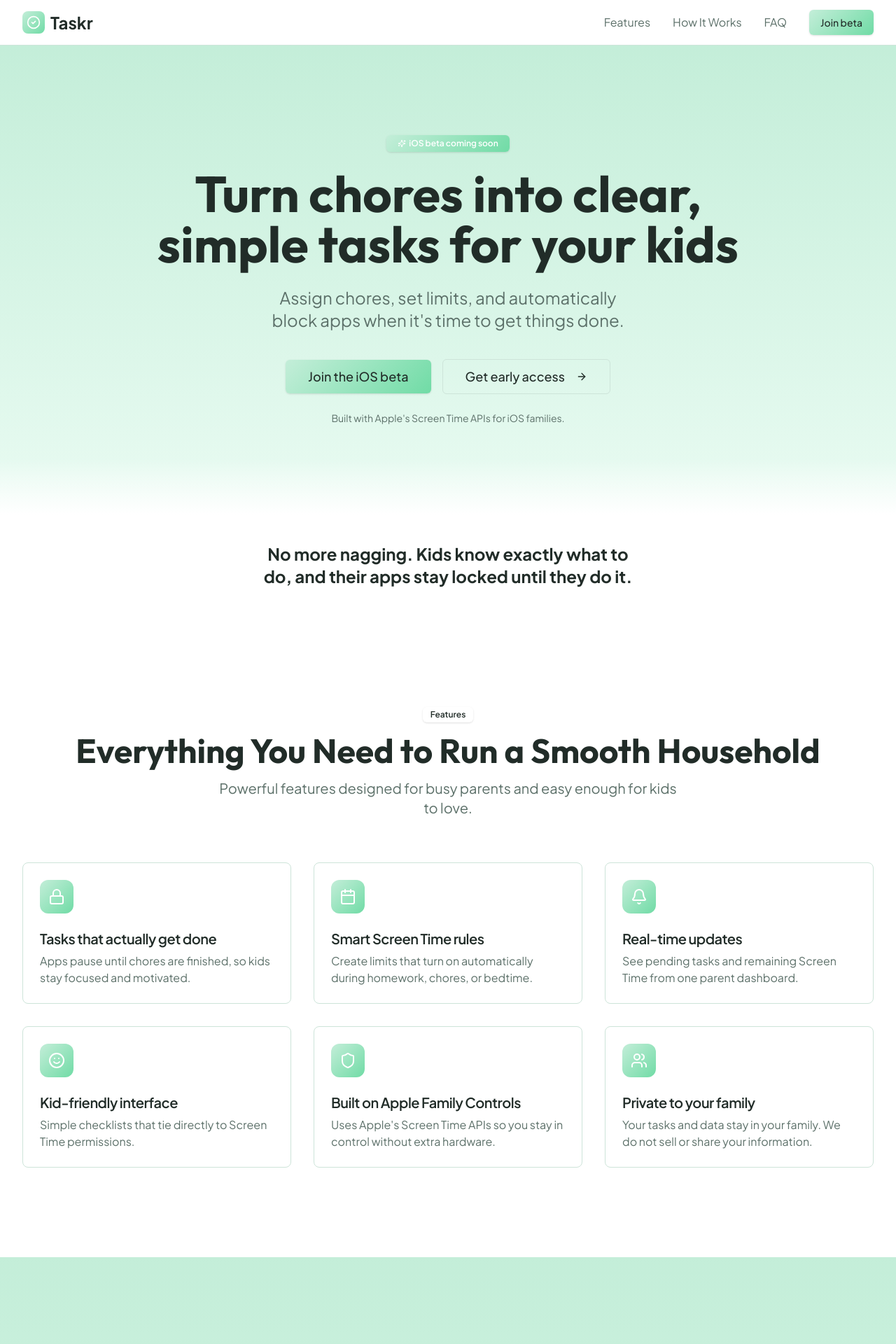
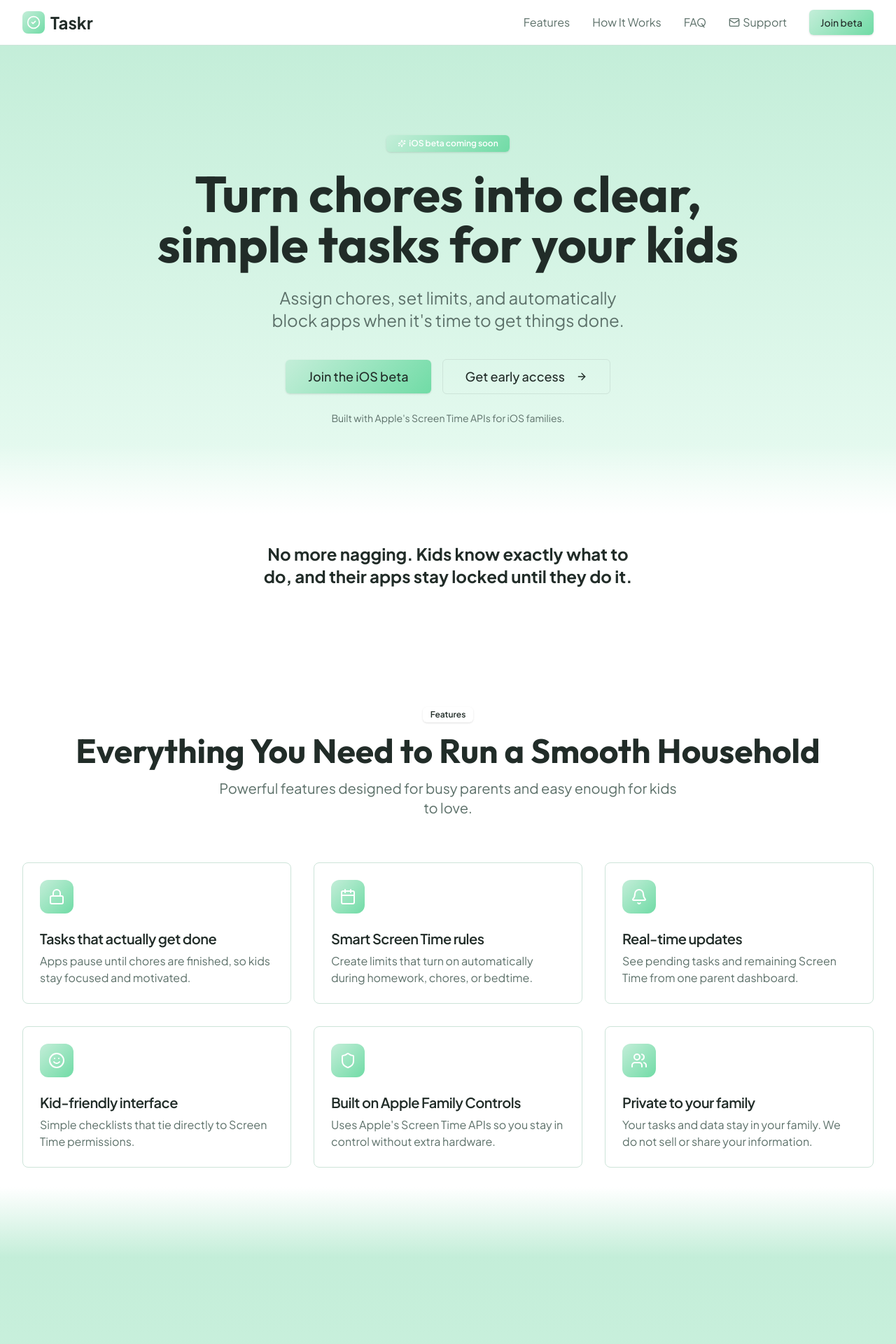
Before and after one commit to johnnywalker100/taskrsite, a Next.js app: page / in a window 1280 px wide. Shown: the top 1920 px of the page at 70% size. Built offline with nearby package versions, Linux system fonts and the light colour scheme.

Commit message:
Add smooth gradient transitions between all sections

```diff
--- a/src/pages/index.tsx
+++ b/src/pages/index.tsx
@@ -1,10 +1,9 @@
 
-import { CheckCircle2, Calendar, Bell, Sparkles, Shield, Smile, ArrowRight, Menu, X, Lock, Smartphone, ListChecks, Users } from "lucide-react";
+import { CheckCircle2, Calendar, Bell, Sparkles, Shield, Smile, ArrowRight, Menu, X, Lock, Smartphone, ListChecks, Users, Mail } from "lucide-react";
 import { Button } from "@/components/ui/button";
 import { Card, CardDescription, CardHeader, CardTitle } from "@/components/ui/card";
 import { Badge } from "@/components/ui/badge";
 import { useState } from "react";
-import Link from "next/link";
 import Head from "next/head";
 
 export default function Home() {
@@ -168,6 +167,10 @@ export default function Home() {
               <a href="#features" className="text-muted-foreground hover:text-foreground transition-colors">Features</a>
               <a href="#how-it-works" className="text-muted-foreground hover:text-foreground transition-colors">How It Works</a>
               <a href="#faq" className="text-muted-foreground hover:text-foreground transition-colors">FAQ</a>
+              <a href="mailto:support@thetaskr.app" className="text-muted-foreground hover:text-foreground transition-colors flex items-center gap-1">
+                <Mail className="w-4 h-4" />
+                Support
+              </a>
               <a href="#early-access">
                 <Button className="gradient-mint border-0 hover:opacity-90 transition-opacity">Join beta</Button>
               </a>
@@ -185,6 +188,10 @@ export default function Home() {
               <a href="#features" className="block py-2 text-muted-foreground hover:text-foreground transition-colors">Features</a>
               <a href="#how-it-works" className="block py-2 text-muted-foreground hover:text-foreground transition-colors">How It Works</a>
               <a href="#faq" className="block py-2 text-muted-foreground hover:text-foreground transition-colors">FAQ</a>
+              <a href="mailto:support@thetaskr.app" className="py-2 text-muted-foreground hover:text-foreground transition-colors flex items-center gap-2">
+                <Mail className="w-4 h-4" />
+                Support
+              </a>
               <a href="#early-access" className="block">
                 <Button className="w-full gradient-mint border-0 hover:opacity-90 transition-opacity">Join beta</Button>
               </a>
@@ -193,7 +200,7 @@ export default function Home() {
         )}
       </nav>
 
-      <section className="relative overflow-hidden gradient-mint-soft py-20 lg:py-32 section-mint-fade-bottom">
+      <section className="relative overflow-hidden gradient-mint-soft py-20 lg:py-32 fade-to-white">
         <div className="absolute inset-0 opacity-10">
           <div className="absolute top-20 left-10 w-72 h-72 bg-mint-medium rounded-full blur-3xl"></div>
           <div className="absolute bottom-20 right-10 w-96 h-96 bg-mint-light rounded-full blur-3xl"></div>
@@ -235,7 +242,7 @@ export default function Home() {
         </p>
       </section>
 
-      <section id="features" className="py-20 lg:py-32 bg-white">
+      <section id="features" className="py-20 lg:py-32 bg-white fade-to-mint">
         <div className="max-w-7xl mx-auto px-4 sm:px-6 lg:px-8">
           <div className="text-center mb-16">
             <Badge className="mb-4 bg-mint-light text-mint-dark">Features</Badge>
@@ -310,7 +317,7 @@ export default function Home() {
         </div>
       </section>
 
-      <section id="how-it-works" className="py-20 lg:py-32 gradient-mint-soft">
+      <section id="how-it-works" className="py-20 lg:py-32 gradient-mint-soft fade-to-white">
         <div className="max-w-7xl mx-auto px-4 sm:px-6 lg:px-8">
           <div className="text-center mb-16">
             <Badge className="mb-4 gradient-mint border-0 text-white">How It Works</Badge>
@@ -390,7 +397,7 @@ export default function Home() {
         </div>
       </section>
 
-      <section id="faq" className="py-20 lg:py-32 bg-white">
+      <section id="faq" className="py-20 lg:py-32 bg-white fade-to-mint">
         <div className="max-w-4xl mx-auto px-4 sm:px-6 lg:px-8">
           <div className="text-center mb-16">
             <Badge className="mb-4 bg-mint-light text-mint-dark">FAQ</Badge>
--- a/src/styles/globals.css
+++ b/src/styles/globals.css
@@ -89,19 +89,52 @@
     text-wrap: balance;
   }
 
-  /* Smooth section transition from mint to white */
+  /* Smooth section transitions */
+
+  /* Mint section fading to white (bottom) */
+  .fade-to-white {
+    position: relative;
+  }
+  .fade-to-white::after {
+    content: '';
+    position: absolute;
+    bottom: 0;
+    left: 0;
+    right: 0;
+    height: 100px;
+    background: linear-gradient(to bottom, transparent, hsl(0 0% 100%));
+    pointer-events: none;
+    z-index: 1;
+  }
+
+  /* White section fading to mint (bottom) */
+  .fade-to-mint {
+    position: relative;
+  }
+  .fade-to-mint::after {
+    content: '';
+    position: absolute;
+    bottom: 0;
+    left: 0;
+    right: 0;
+    height: 100px;
+    background: linear-gradient(to bottom, transparent, hsl(150 55% 85%));
+    pointer-events: none;
+    z-index: 1;
+  }
+
+  /* Legacy class - keep for compatibility */
   .section-mint-fade-bottom {
     position: relative;
   }
-
   .section-mint-fade-bottom::after {
     content: '';
     position: absolute;
     bottom: 0;
     left: 0;
     right: 0;
-    height: 80px;
-    background: linear-gradient(to top, hsl(0 0% 100%), transparent);
+    height: 100px;
+    background: linear-gradient(to bottom, transparent, hsl(0 0% 100%));
     pointer-events: none;
     z-index: 1;
   }
```
